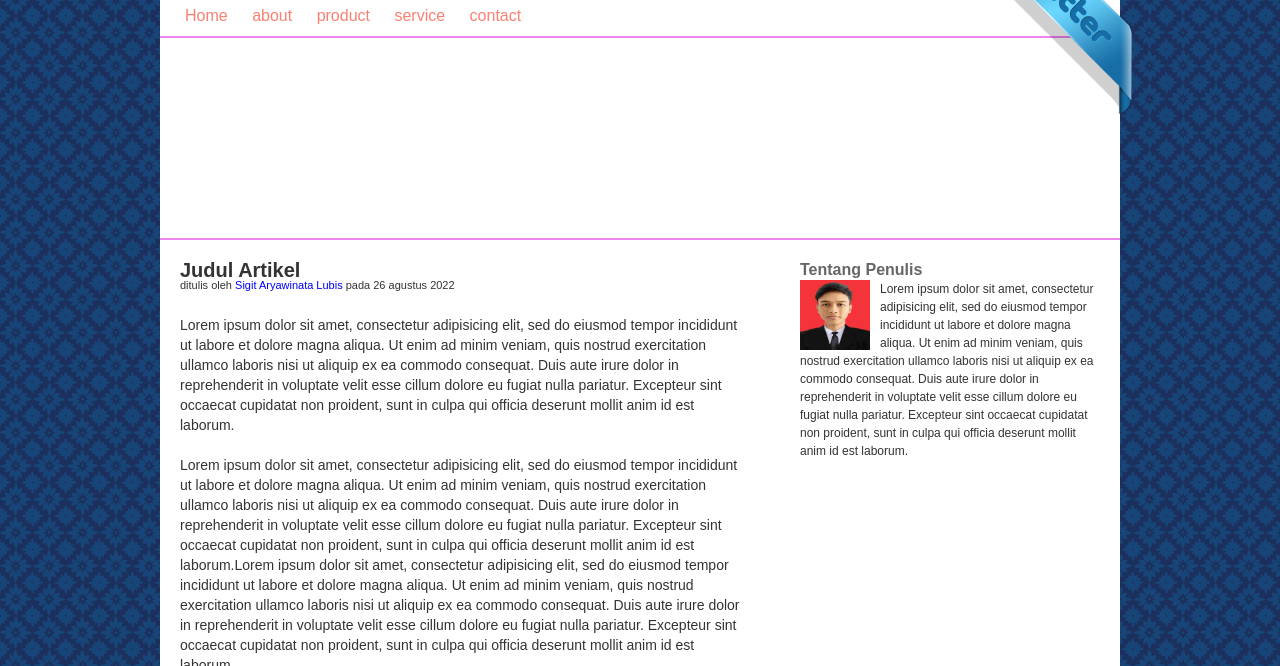
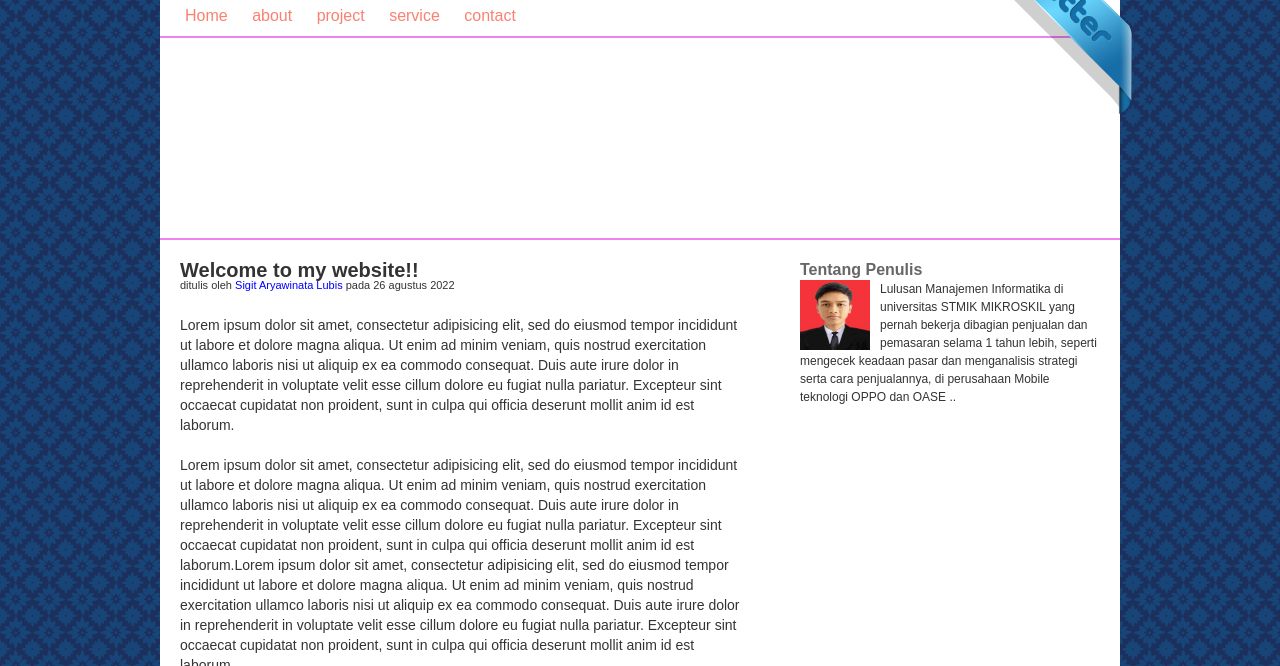
Before and after one commit to PlatinumNier/sigitAryawinataLubis2, a plain HTML site: page index.html in a window 1280 px wide. Shown: the part 134-800 px from the top of the page. Drawn offline with Linux system fonts and the light colour scheme.

Commit message:
menghubungkan link navbar ke website utama dan perbaikan sebagainya

```diff
--- a/index.html
+++ b/index.html
@@ -12,11 +12,11 @@
 	<div class="header">
 		<h1 class="Judul">My Website</h1>
 		<ul>
-			<li><a href="#">Home</a></li>
-			<li><a href="#">about</a></li>
-			<li><a href="#">product</a></li>
+			<li><a href="https://platinumnier.github.io/sigitAryawinataLubis/">Home</a></li>
+			<li><a href="https://platinumnier.github.io/sigitAryawinataLubis/#about">about</a></li>
+			<li><a href="https://platinumnier.github.io/sigitAryawinataLubis/#projects">project</a></li>
 			<li><a href="#">service</a></li>
-			<li><a href="#">contact</a></li>
+			<li><a href="https://platinumnier.github.io/sigitAryawinataLubis/#contact">contact</a></li>
 		</ul>
 	</div>
 
@@ -24,7 +24,7 @@
 
 		<div class="Content cf">
 			<div class="main">
-				<h2>Judul Artikel</h2>
+				<h2>Welcome to my website!!</h2>
 				<p class="penulis">ditulis oleh <a href="#">Sigit Aryawinata Lubis</a> pada 26 agustus 2022</p>
 
 			    <p>Lorem ipsum dolor sit amet, consectetur adipisicing elit, sed do eiusmod
@@ -68,12 +68,7 @@
 			<div class="sidebar">
 				<h3>Tentang Penulis</h3>
 				<img src="img/PasPoto.jpg" alt="Sigit Aryawinata Lubis">
-				<p>Lorem ipsum dolor sit amet, consectetur adipisicing elit, sed do eiusmod
-				tempor incididunt ut labore et dolore magna aliqua. Ut enim ad minim veniam,
-				quis nostrud exercitation ullamco laboris nisi ut aliquip ex ea commodo
-				consequat. Duis aute irure dolor in reprehenderit in voluptate velit esse
-				cillum dolore eu fugiat nulla pariatur. Excepteur sint occaecat cupidatat non
-				proident, sunt in culpa qui officia deserunt mollit anim id est laborum.</p>
+				<p>Lulusan Manajemen Informatika di universitas STMIK MIKROSKIL yang pernah bekerja dibagian penjualan dan pemasaran selama 1 tahun lebih, seperti mengecek keadaan pasar dan menganalisis strategi serta cara penjualannya, di perusahaan Mobile teknologi OPPO dan OASE ..</p>
 			</div>
 
 		</div>
```
